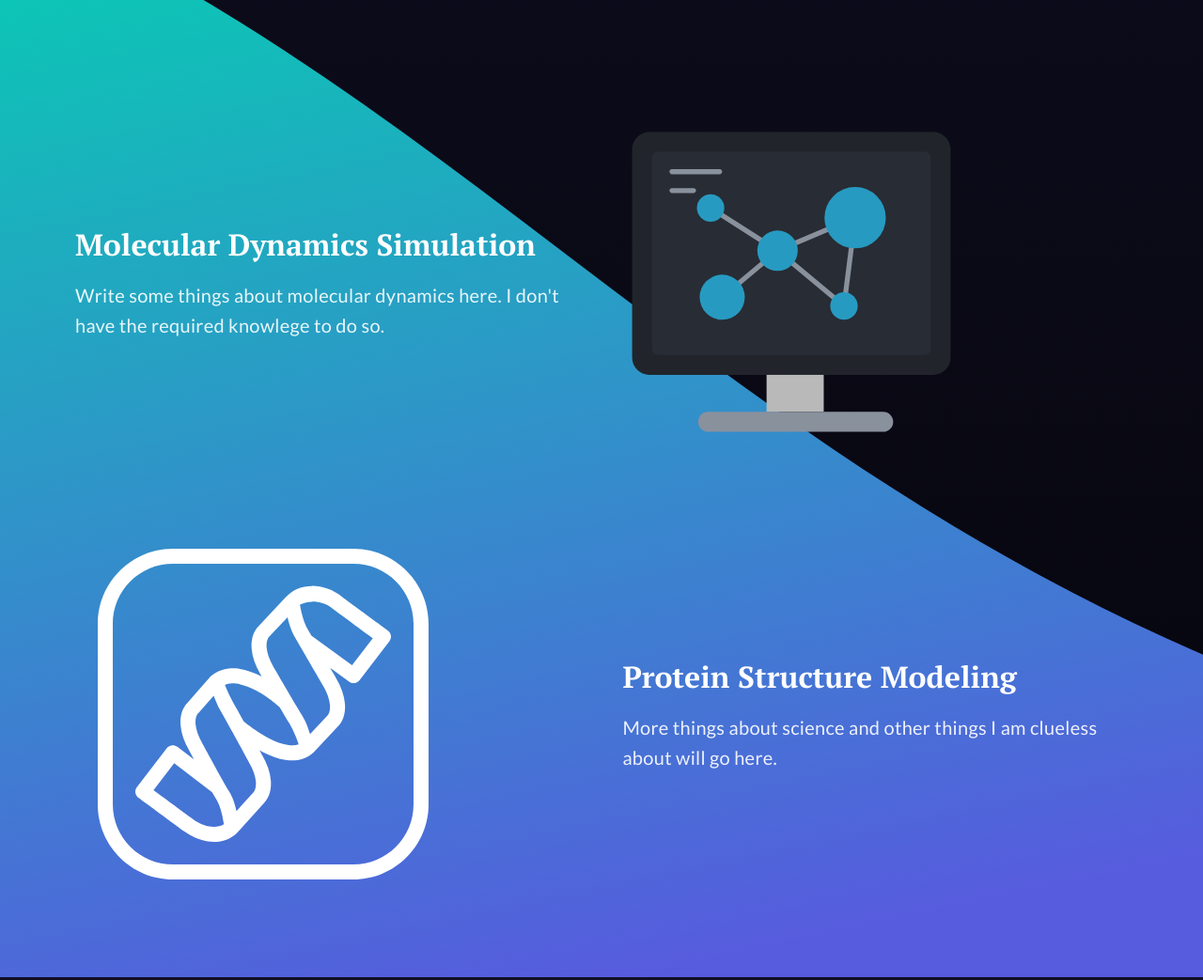
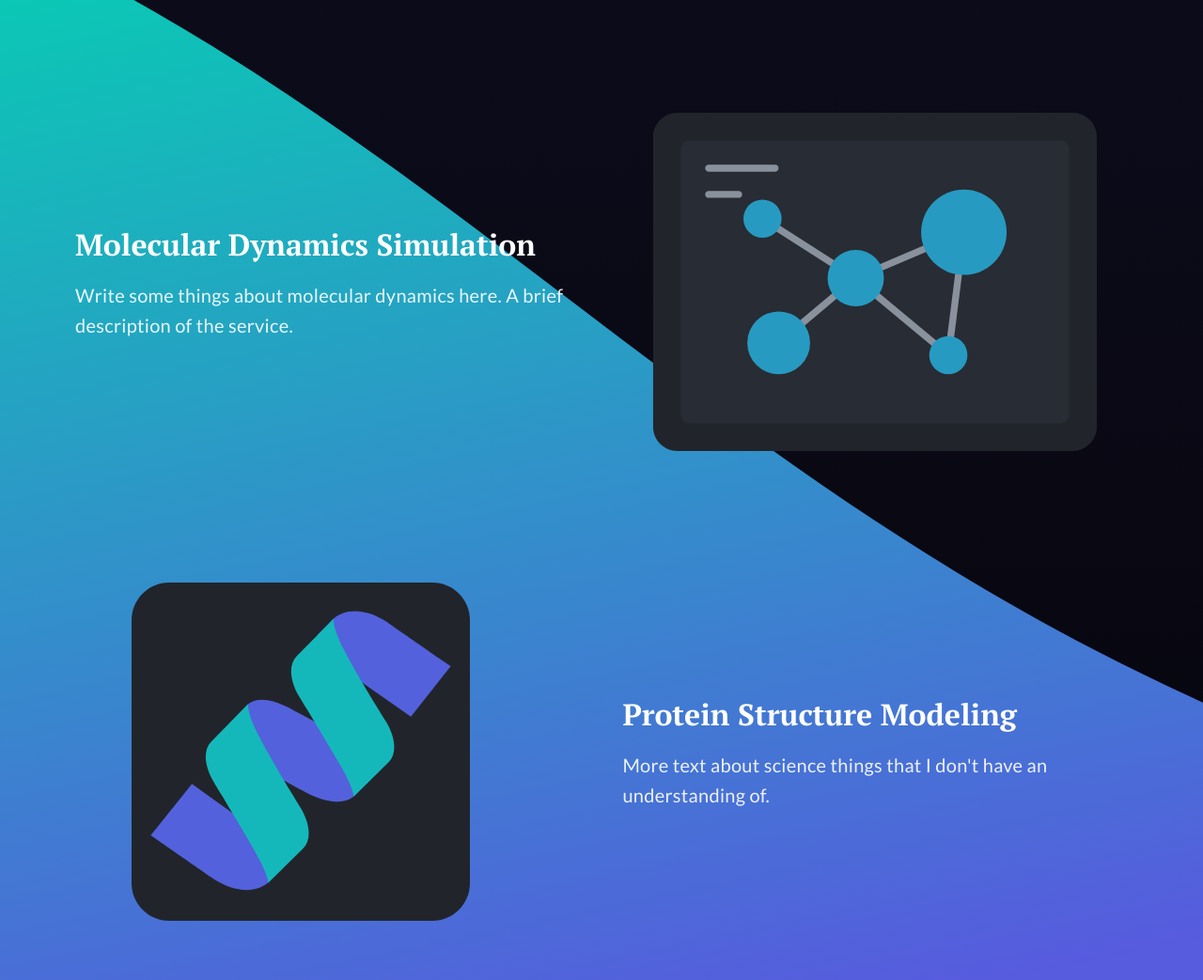
Before and after one commit to joeymhills/peptide-dynamics, a website with bundled scripts: page index.html in a window 1280 px wide. Shown: the part 680-1723 px from the top of the page at 94% size. Built offline with nearby package versions, Linux system fonts and the light colour scheme.

Commit message:
Lots of big changes

```diff
--- a/css/main.css
+++ b/css/main.css
@@ -2581,3 +2581,30 @@ table td {
     position: relative;
   }
 }
+
+/* Joeys CSS animations*/
+
+.slide-right{
+  transform: translateX(300px);
+  opacity: 0;
+}
+
+
+.slide-left{
+  transform: translateY(300px);
+  opacity: 0;
+}
+
+.fade-in-object {
+  opacity: 0; /* Initially hide the object */
+  animation: fadeInAnimation 1s ease-in forwards; /* Animation properties */
+}
+
+@keyframes fadeInAnimation {
+  from {
+    opacity: 0; /* Start from fully transparent */
+  }
+  to {
+    opacity: 1; /* End with fully opaque */
+  }
+}
--- a/index.html
+++ b/index.html
@@ -35,13 +35,13 @@
         <div class="row max-width-l">
           <div class="col-one-half middle">
             <div>
-              <h1 class="hero">Computational Biology</h1>
+              <h1 class="hero">Computational Biology Services</h1>
               <p class="lead">A catchy and alluring tagline would go here. Lets get inovating!</p>
               <a href="signup.html" class="button button-primary space-top" role="button">Get Started</a>
             </div>
           </div>
           <div class="col-one-half middle">
-            <img style="max-height: 450px;" id="box" class="" src="media/content/peptide.png" srcset="media/content/peptide.png 1x, media/content/peptide.png 2x" alt="proteins">
+            <img style="max-height: 450px;" class="hero-img" src="media/content/peptide.png" srcset="media/content/peptide.png 1x, media/content/peptide.png 2x" alt="proteins">
           </div>
         </div>
       </div>
@@ -49,20 +49,20 @@
         <div class="row margin-bottom max-width-l">
           <div class="col-one-half middle">
             <h3>Molecular Dynamics Simulation</h3>
-            <p class="paragraph">Write some things about molecular dynamics here. I don't have the required knowlege to do so.</p>
+            <p class="paragraph">Write some things about molecular dynamics here. A brief description of the service.</p>
           </div>
-          <div class="col-one-half">
-            <img style="height: 360px;" class="rounded" src="media/content/simulation.svg" srcset="media/content/simulation.svg 1x, media/content/simulation.svg 2x" alt="Hero Illustration">
+          <div class="col-one-half middle">
+            <img style="height: 360px;" class="slide-right" src="media/content/simulation2.svg" srcset="media/content/simulation2.svg 1x, media/content/simulation2.svg 2x" alt="Hero Illustration">
           </div>
         </div>
         <div class="row max-width-l reverse-order">
           <div class="col-one-half">
               <!--TODO: address the 1x/2x shit here-->
-            <img style="height: 400px;" class="rounded" srcset="media/content/protein.svg 1x" alt="Editor">
+            <img style="" class="rounded slide-left" srcset="media/content/protein2.svg 1x" alt="Editor">
           </div>
           <div class="col-one-half middle">
             <h3>Protein Structure Modeling</h3>
-            <p class="paragraph">More things about science and other things I am clueless about will go here.</p>
+            <p class="paragraph">More text about science things that I don't have an understanding of.</p>
           </div>
         </div>
       </div>
@@ -142,7 +142,7 @@
     <section class="row middle bg-dark dark">
       <div class="middle padding">
         <div class="max-width-s">
-          <h5>Want to learn more?</h5>
+          <h2 class="center">Contact Us</h2>
           <p class="paragraph">Enter your details below.</p>
           <form>
             <div class="form-group">
--- a/src/index.js
+++ b/src/index.js
@@ -40,12 +40,37 @@ document.addEventListener('touchmove', function(evt) {
 //animates "Services" when it comes into view
 inView(document.getElementById("services"), () => {
   animate(
-    ".box",
-    { y: [400, 0] },
-    {
+    ".box",{
+      y: [400, 0] }, {
       delay: stagger(0.1),
       duration: 0.8,
       easing: [.22, .03, .26, 1]
     }
   )
 })
+/*
+animate(
+  ".hero-img",{
+  x: [400, 0] },{
+  opacity: 1,
+  duration: 0.8,
+  easing: [.22, .03, .26, 1]
+  }
+)
+*/
+inView(".slide-right", () => {
+  animate(
+    ".slide-right",
+    { opacity: 1, transform: "none" },
+    { delay: 0.2, duration: 0.9, easing: [0.17, 0.55, 0.55, 1] }
+  );
+});
+
+
+inView(".slide-left", () => {
+  animate(
+    ".slide-left",
+    { opacity: 1, transform: "none" },
+    { delay: 0.2, duration: 0.9, easing: [0.17, 0.55, 0.55, 1] }
+  );
+});
```
Also changed, not shown: dist/bundle.js, media/content/protein2.svg (added), media/content/simulation2.svg (added).
